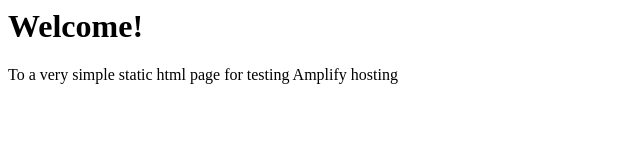
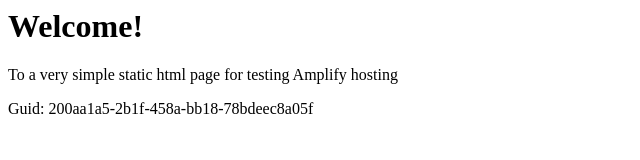
Before and after one commit to aws-aemilia-yul/Github-PR-Commit-Integration-Test-DoNotTouch-v0-prod-ca-central-1, a website: page src/index.html in a window 1280 px wide. Shown: the whole page, without its empty margins (0-640 px from the left). Drawn offline with Linux system fonts and the light colour scheme.

Commit message:
commit from integ tests

```diff
--- a/src/index.html
+++ b/src/index.html
@@ -1,3 +1,5 @@
+
+
 <html lang="en">
 
 <head>
@@ -10,6 +12,6 @@
 <body>
     <h1>Welcome!</h1>
     <p>To a very simple static html page for testing Amplify hosting</p>
-</body>
+    <p>Guid: 200aa1a5-2b1f-458a-bb18-78bdeec8a05f</p></body>
 
 </html>
```
